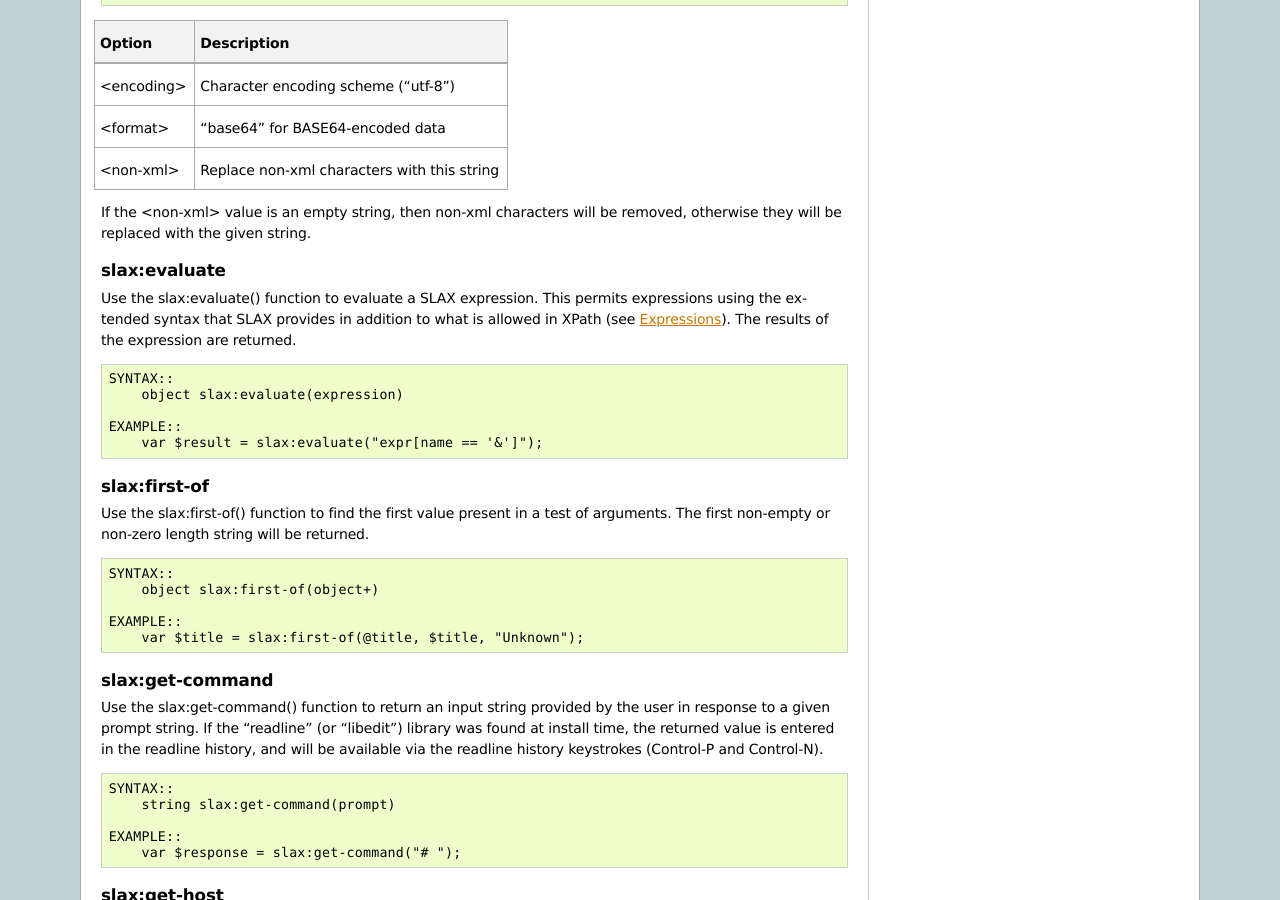
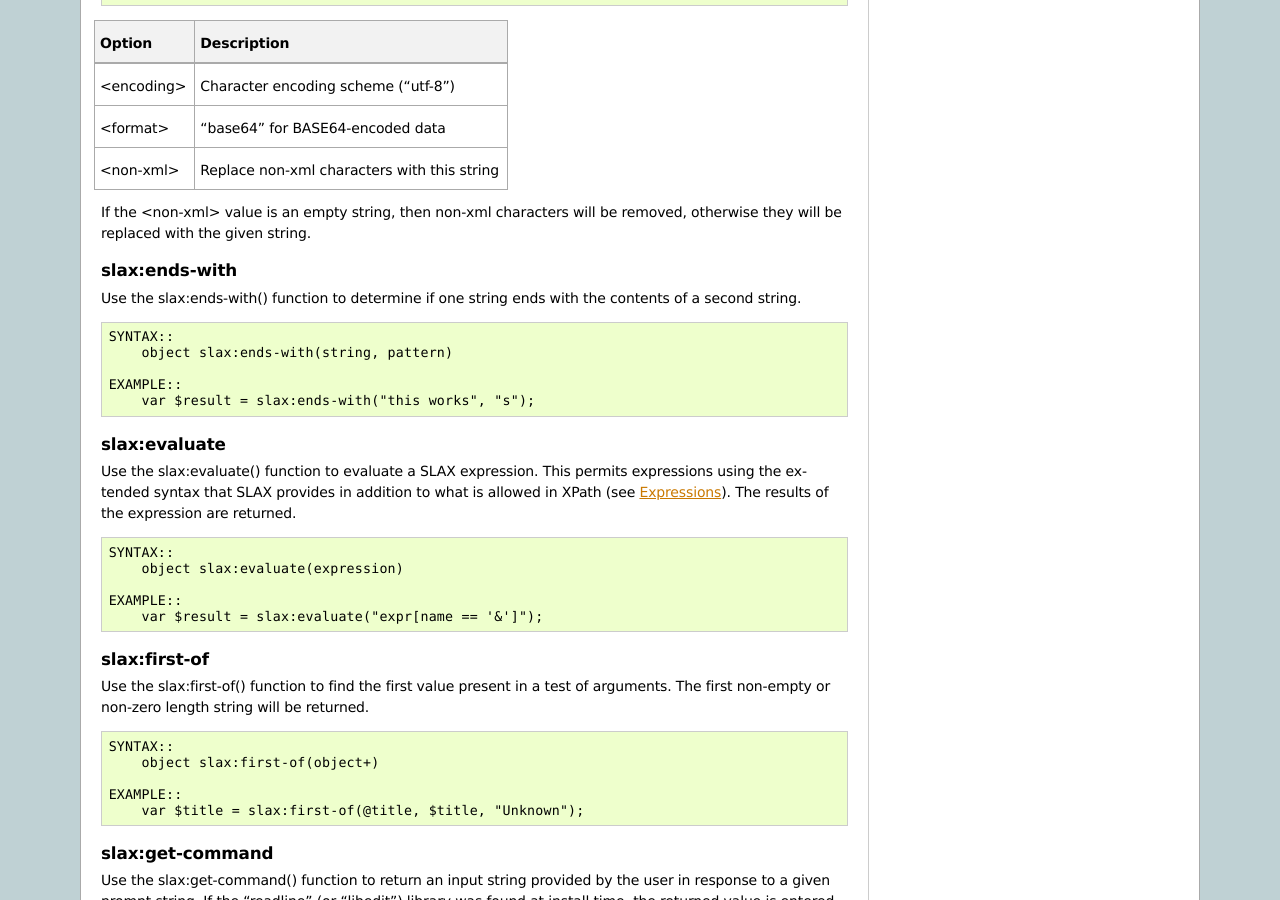
Before and after one commit to Juniper/libslax, a Sphinx documentation site: the page built from doc/functions.rst, in a window 1280 px wide and 900 px high, scrolled down 1677 px. Built offline with Sphinx 7.4.7, drawn with Linux system fonts in a browser that asks for light colours.

Commit message:
document ends-with() (#57)

```diff
--- a/doc/functions.rst
+++ b/doc/functions.rst
@@ -128,6 +128,20 @@ if any, can be replaced.
 If the <non-xml> value is an empty string, then non-xml characters
 will be removed, otherwise they will be replaced with the given
 string.
+
+slax:ends-with
+++++++++++++++
+
+Use the slax:ends-with() function to determine if one string ends with
+the contents of a second string.
+
+::
+
+    SYNTAX::
+        object slax:ends-with(string, pattern)
+
+    EXAMPLE::
+        var $result = slax:ends-with("this works", "s");
 
 slax:evaluate
 +++++++++++++
```
